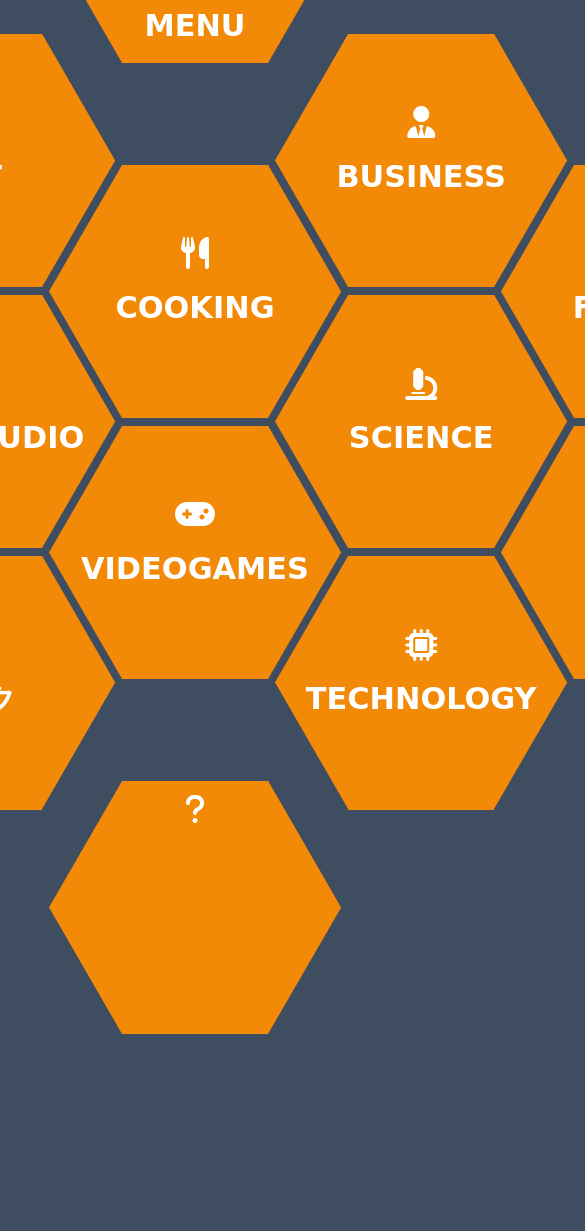
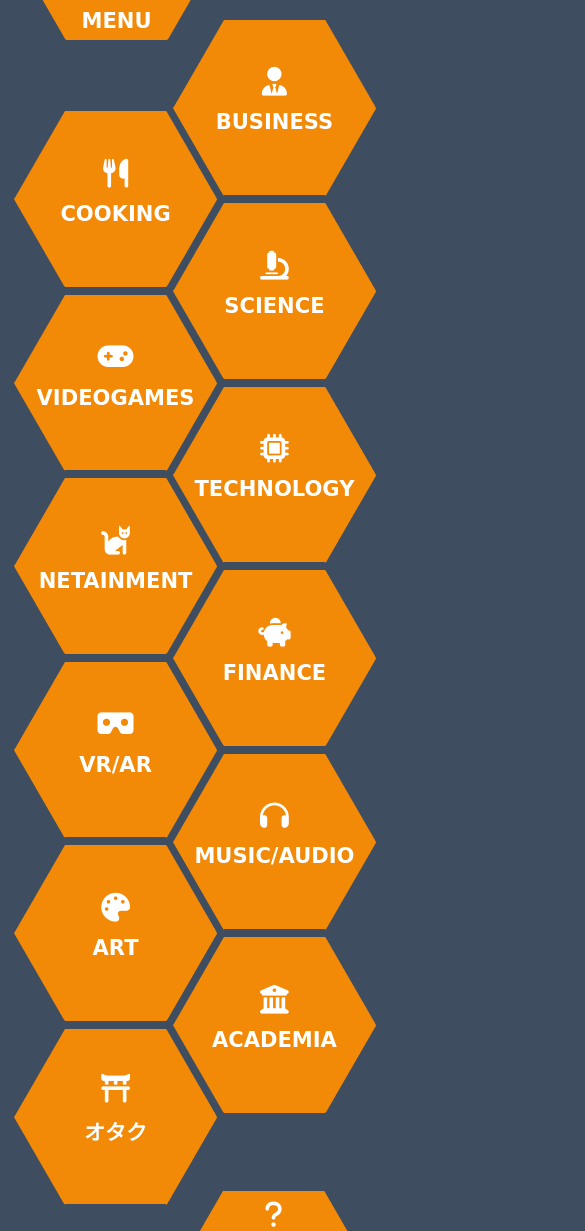
Before and after one commit to Ukato/doortothenet, a plain HTML site: page index.html in a window 390 px wide. Shown: the top 1231 px of the page, 585 px wide, since content can reach past the window. Before the commit the page ends 940 px from the top, so only its background shows below. Drawn offline with Linux system fonts and the light colour scheme; a web font is replaced by a local one.

Commit message:
added responsive design and modified some ratios

```diff
--- a/css/style.css
+++ b/css/style.css
@@ -13,8 +13,7 @@ This is the primary style sheet for doortothe.net
   --hex-width-x5: calc(var(--hex-height-x5) * 0.57735);
   --hex-vertical-gap: 0.5rem;
   --hex-horizontal-gap: calc(var(--hex-vertical-gap) * 0.866);
-  /* --primary-color: #333;
-  --secondary-color: #fff; */
+  --shift-up: calc(var(--hex-shift) + (var(--hex-vertical-gap) * -0.5));
   --charcoal: hsla(214, 21%, 31%, 1);
   --heliotrope-gray: hsla(277, 10%, 66%, 1);
   --dark-orange: hsla(33, 94%, 49%, 1);
@@ -28,9 +27,10 @@ This is the primary style sheet for doortothe.net
 }
 
 body {
-  background: var(--charcoal);
+  background-color: var(--charcoal);
   font-family: 'Goldman', cursive;
   color: #fff;
+  height: 100vh;
   overflow: hidden;
 }
 
@@ -39,17 +39,10 @@ header {
   display: flex;
   justify-content: center;
   align-items: center;
-  position: fixed;
+  position: relative;
   top: calc(var(--hex-height) * -0.5);
   width: 100%;
   height: calc(var(--hex-height) * 0.5);
-  z-index: 1;
-}
-
-header .hexagon:hover {
-  transform: none;
-  color: var(--charcoal);
-  cursor: pointer;
 }
 
 main {
@@ -57,6 +50,8 @@ main {
   flex-direction: column;
   justify-content: center;
   align-items: center;
+  position: relative;
+  top: calc(var(--hex-width) * -1);
   width: 100%;
 }
 
@@ -64,13 +59,15 @@ footer {
   display: flex;
   justify-content: center;
   align-items: center;
-  position: fixed;
-  bottom: calc(var(--hex-height) * -0.75);
+  position: relative;
+  bottom: calc(var(--hex-height) * 0.8);
   width: 100%;
+  height: calc(var(--hex-height) * 0.5);
 }
 
-footer .hexagon:hover {
-  transform: none;
+footer .about-hex {
+  position: relative;
+  top: calc(var(--hex-height) * 0.40);
 }
 
 ul {
@@ -102,14 +99,19 @@ a {
 }
 
 a:hover {
-  color: var(--tea-green);
+  color: #fff;
   transition: color 0.25s;
+}
+
+p {
+  font-size: 1.2rem;
+  line-height: 2rem;
 }
 
 /* CSS Class Level Styles */
 .title {
-  margin: calc(var(--hex-height) * 0.05);
-  padding: 0.5rem;
+  margin: calc(var(--hex-height) * 0.04);
+  padding: 0.4rem;
   font-weight: bold;
   text-transform: uppercase;
   font-size: calc(var(--hex-height) * 0.12);
@@ -120,7 +122,7 @@ a:hover {
   bottom: 0px;
 }
 
-.nav-arrows {
+.about-hex > div > span {
   position: absolute;
   margin-top: calc(var(--hex-height) * 0.05);
   top: 0px;
@@ -134,6 +136,10 @@ a:hover {
   display: none;
 }
 
+.about > p {
+  display: none;
+}
+
 /* Hexagon and Grid */
 
 .hex-grid {
@@ -144,6 +150,9 @@ a:hover {
   top: calc(var(--hex-height) * 0.5);
   grid-template-columns: repeat(5, calc(var(--hex-width) * 1.5));
   grid-gap: var(--hex-vertical-gap) var(--hex-horizontal-gap);
+  grid-template-areas: "academia   art   cooking    business   finance"
+                       "netainment music videogames science    vr-ar"
+                       "blank1     otaku blank2     technology blank3 ";
 }
 
 .hex-container {
@@ -198,10 +207,6 @@ a:hover {
   z-index: 1;
 }
 
-.shift-up {
-  top: calc(var(--hex-shift) + (var(--hex-vertical-gap) * -0.5));
-}
-
 /* Hex Menu Toggle */
 .toggle {
   position: absolute;
@@ -215,7 +220,6 @@ a:hover {
 }
 
 .close-btn {
-  /* visibility: hidden; */
   position: absolute;
   top: 0;
   left: 0;
@@ -227,10 +231,11 @@ a:hover {
 }
 
 .toggle:hover ~ div {
-  transform: scale(1.1);
+  transform: scale(1.05);
 }
 
-.toggle:checked {
+.toggle:checked,
+.toggle:checked + span {
   position: fixed;
   top: 50px;
   left: 50px;
@@ -241,24 +246,22 @@ a:hover {
 }
 
 .toggle:checked + span {
-  position: fixed;
-  top: 50px;
-  left: 50px;
-  margin: 0;
-  width: 50px;
-  height: 50px;
   z-index: 4;
+  opacity: 0.75;
+}
+
+.toggle:checked:hover + span {
   opacity: 1;
 }
 
 .toggle:checked:hover ~ div {
-  transform: scale(0.99);
+  transform: scale(0.98);
 }
 
 .toggle:checked ~ div {
   position: fixed;
   /* name | duration | timing | delay | iteration | direction | fill-mode | play-state */
-  animation: open-hex 2s ease-in-out 0s 1 normal forwards;
+  animation: open-hex 1.5s ease-in-out 0s 1 normal forwards;
   z-index: 3;
 }
 
@@ -287,12 +290,23 @@ a:hover {
   display: none;
 }
 
+.top-menu .toggle:checked ~ div > h2 {
+  display: inline-block;
+  position: relative;
+  font-size: 2.5rem;
+}
+
+.about-hex .toggle:checked ~ div > span {
+  position: relative;
+}
+
 .toggle:checked ~ div > .main-nav,
-.toggle:checked ~ div > .links {
+.toggle:checked ~ div > .links,
+.toggle:checked ~ div > p {
   display: inline-block;
   opacity: 0;
   height: 0%;
-  animation: show-links 1s ease-out 2s 1 normal forwards;
+  animation: show-links 1s ease-out 1.5s 1 normal forwards;
 }
 
 @keyframes show-links {
@@ -301,7 +315,7 @@ a:hover {
   }
   100% {
     margin-top: 2rem;
-    height: 40%;
+    height: calc(var(--hex-height) * 2);
     opacity: 1;
   }
 }
@@ -312,10 +326,182 @@ a:hover {
 }
 
 /* CSS ID Level Styles */
+#academia {
+  grid-area: academia;
+}
+
+#art {
+  grid-area: art;
+  top: var(--shift-up);
+}
+
+#cooking {
+  grid-area: cooking;
+}
+
+#business {
+  grid-area: business;
+  top: var(--shift-up);
+}
+
+#finance {
+  grid-area: finance;
+}
+
+#netainment {
+  grid-area: netainment;
+}
+
+#music {
+  grid-area: music;
+  top: var(--shift-up);
+}
+
+#videogames {
+  grid-area: videogames;
+}
+
+#science {
+  grid-area: science;
+  top: var(--shift-up);
+}
+
+#vr-ar {
+  grid-area: vr-ar;
+}
+
 #otaku {
-  grid-area: 3 / 2;
+  grid-area: otaku;
+  top: var(--shift-up);
 }
 
 #tech {
-  grid-area: 3 / 4;
+  grid-area: technology;
+  top: var(--shift-up);
 }
+
+/* Styles for smaller screens */
+@media screen and (max-width: 1199px) {
+  :root {
+    --hex-height: 30vw;
+  }
+
+  body {
+    overflow: auto;
+  }
+
+  header {
+    top: 0;
+    height: calc(var(--hex-height) * 0.25);
+  }
+
+  main {
+    top: calc(var(--hex-width) * -0.50);
+  }
+
+  footer {
+    justify-content: flex-end;
+    bottom: 0;
+    left: 0;
+    width: 100%;
+    height: calc(var(--hex-height) * 0.25);
+    overflow: hidden;
+  }
+
+  footer .about-hex {
+    right: calc(var(--hex-width) * 0.85);
+  }
+
+  .top-menu {
+    position: relative;
+    bottom: calc(var(--hex-height) * 0.40);
+  }
+
+  .top-menu h2 {
+    margin: 0.2rem;
+  }
+
+  .hex-grid {
+    grid-template-columns: repeat(3, calc(var(--hex-width) * 1.5));
+    grid-template-areas: "art      cooking    business"
+                         "music    videogames science"
+                         "otaku    netainment technology"
+                         "academia vr-ar      finance";
+  }
+
+  .toggle:checked,
+  .toggle:checked + span {
+  top: 25px;
+  left: 25px;
+  width: 25px;
+  height: 25px;
+  font-size: 2rem;
+  }
+
+  #academia {
+    top: var(--shift-up);
+  }
+
+  #finance {
+    top: var(--shift-up);
+  }
+}
+
+@media screen and (max-width: 599px) {
+  :root {
+    --hex-height: 45vw;
+  }
+
+  header {
+    justify-content: flex-start;
+    width: 100%;
+    /* z-index: 2; */
+  }
+
+  main {
+    top: calc(var(--hex-width) * -0.20);
+  }
+
+  footer {
+    top: 50px;
+  }
+
+  footer .about-hex {
+    right: calc(var(--hex-width) * 0.65);
+  }
+
+  ul, p {
+    max-width: 90vw;
+  }
+
+  .top-menu {
+    left: calc(var(--hex-width) * 0.65);
+  }
+
+  .top-menu h2 {
+    padding: 0.2rem;
+  }
+
+  .hex-grid {
+    margin-top: 0;
+    grid-template-columns: repeat(2, calc(var(--hex-width) * 1.5));
+    grid-template-areas: "cooking    business"
+                         "videogames science"
+                         "netainment technology"
+                         "vr-ar      finance"
+                         "art        music"
+                         "otaku      academia";
+  }
+
+  #art {
+    top: 0;
+  }
+
+  #otaku {
+    top: 0;
+  }
+
+  .fa-2x {
+    font-size: 1.8rem;
+  }
+}
--- a/index.html
+++ b/index.html
@@ -20,9 +20,8 @@
   <meta charset="UTF-8">
   <meta name="viewport" content="width=device-width, initial-scale=1.0" />
   <meta http-equiv="X-UA-Compatible" content="ie=edge" />
-  <meta name="description" content="A personal portal to the net." />
+  <meta name="description" content="This site is an early concept of rethinking how one saves links and ingests information from the net." />
   <meta name="keywords" content="bookmarks links personal landing page" />
-  <meta name="robots" content="NOINDEX, NOFOLLOW" />
   <!-- Google Fonts -->
   <link rel="preconnect" href="https://fonts.gstatic.com" />
   <link href="https://fonts.googleapis.com/css2?family=Goldman:wght@400;700&display=swap" rel="stylesheet" />
@@ -33,14 +32,17 @@
 </head>
 <body>
   <header>
-    <div class="hexagon top-menu">
+    <div class="hex-container top-menu">
+      <input type="checkbox" class="toggle" />
+      <span class="close-btn fas fa-times-circle fa-3x"></span>
+      <div class="hexagon">
         <h2 class="title">
           Menu
         </h2>
         <nav class="main-nav">
           <ul>
             <li>
-            <a href="#">START</a>
+              <a href="/index.html">HOME</a>
             </li>
             <li>
               <a href="#">MEDIA</a>
@@ -56,6 +58,7 @@
             </li>
           </ul>
         </nav>
+      </div>
     </div>
   </header>
   <main>
@@ -459,9 +462,13 @@
     </section>
   </main>
   <footer>
-    <div class="page-nav hexagon bg-1">
-      <div class="nav-arrows">
+    <div class="hex-container about-hex">
+      <input type="checkbox" class="toggle" />
+      <span class="close-btn fas fa-times-circle fa-3x"></span>
+      <div class="hexagon about">
         <span class="fas fa-question fa-2x"></span>
+        <p>Well hello there! Welcome to the Hex Portal!  You may be asking yourself just what this site is, hm?  In truth, in its current state, it is simply a concept page.  The idea came from the want of a new way of interacting with my website bookmarks.  You see, I've accumulated a large number over the years, but I rarely actually look into my bookmarks file and often completely forget what I've saved!  This site is my attempt at interacting with my saved links in a fresh way.  I hope to expand the site to include other links, feeds, and media and then turn it into a customizable portal creator so that visitors can have their own personal Hex Portal!<br>
+        Feel free to have a look at what I'm up to at <a href="http://coryschmidt.info" target="_blank">coryschmidt.info</a> and if you have any feedback let me know!</p>
       </div>
     </div>
   </footer>
```
Lines whose indentation alone changed are shown as unchanged.
